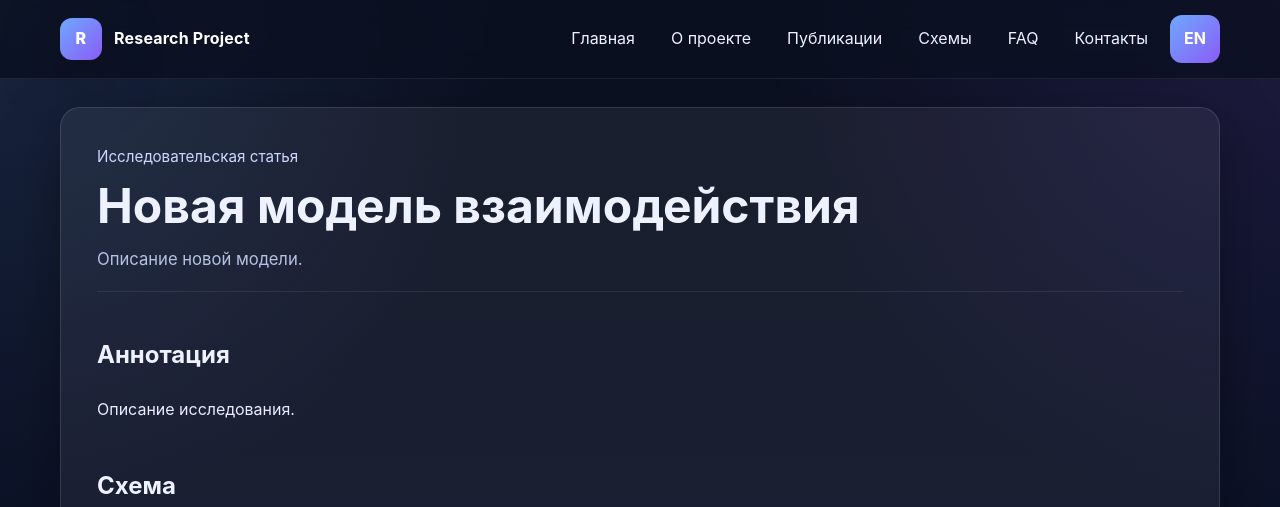
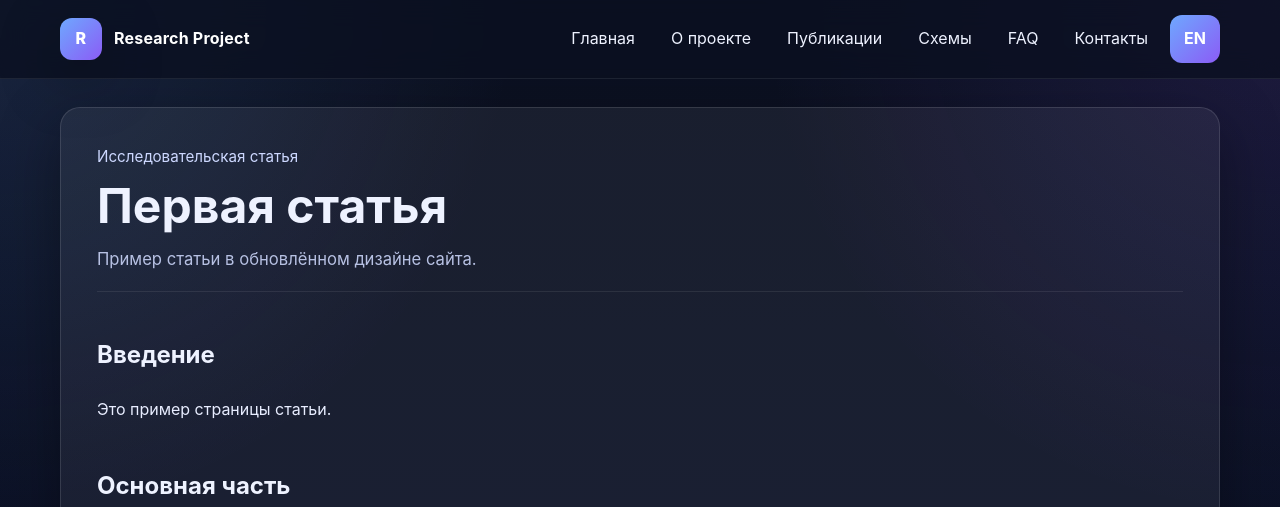
Before and after one commit to naoumov-ilia/naoumov-ilia.github.io, a Jekyll site: the page built from ru/articles/article-1.md, in a window 1280 px wide and 1330 px high. Shown: the top 507 px of the window. Built offline with Jekyll 4.4.1, drawn with Linux system fonts in a browser that asks for light colours; some of the changed text lies outside the part shown; grey boxes are pictures that could not be loaded.

Commit message:
Update article-1.md

```diff
--- a/ru/articles/article-1.md
+++ b/ru/articles/article-1.md
@@ -1,25 +1,27 @@
 ---
 layout: article
-title: "Новая модель взаимодействия"
+title: Первая статья
 lang: ru
-description: "Описание новой модели."
-permalink: /ru/articles/model-interaction/
+description: Пример статьи в обновлённом дизайне сайта.
+permalink: /ru/articles/article-1/
 ---
 
-## Аннотация
+## Введение
 
-Описание исследования.
+Это пример страницы статьи.
 
-## Схема
+## Основная часть
 
-![Схема модели](/assets/images/model.png)
+Здесь можно размещать:
 
-## Основная идея
+- основной текст
+- изображения
+- ссылки на PDF
+- схемы и таблицы
+- выводы и пояснения
 
-Текст статьи.
+> Важные фрагменты можно выделять отдельными цитатными блоками.
 
 ## Заключение
 
-Итоги исследования.
-
-[Скачать PDF](/assets/files/article1.pdf)
+Статья оформляется автоматически через шаблон `article`.
```
